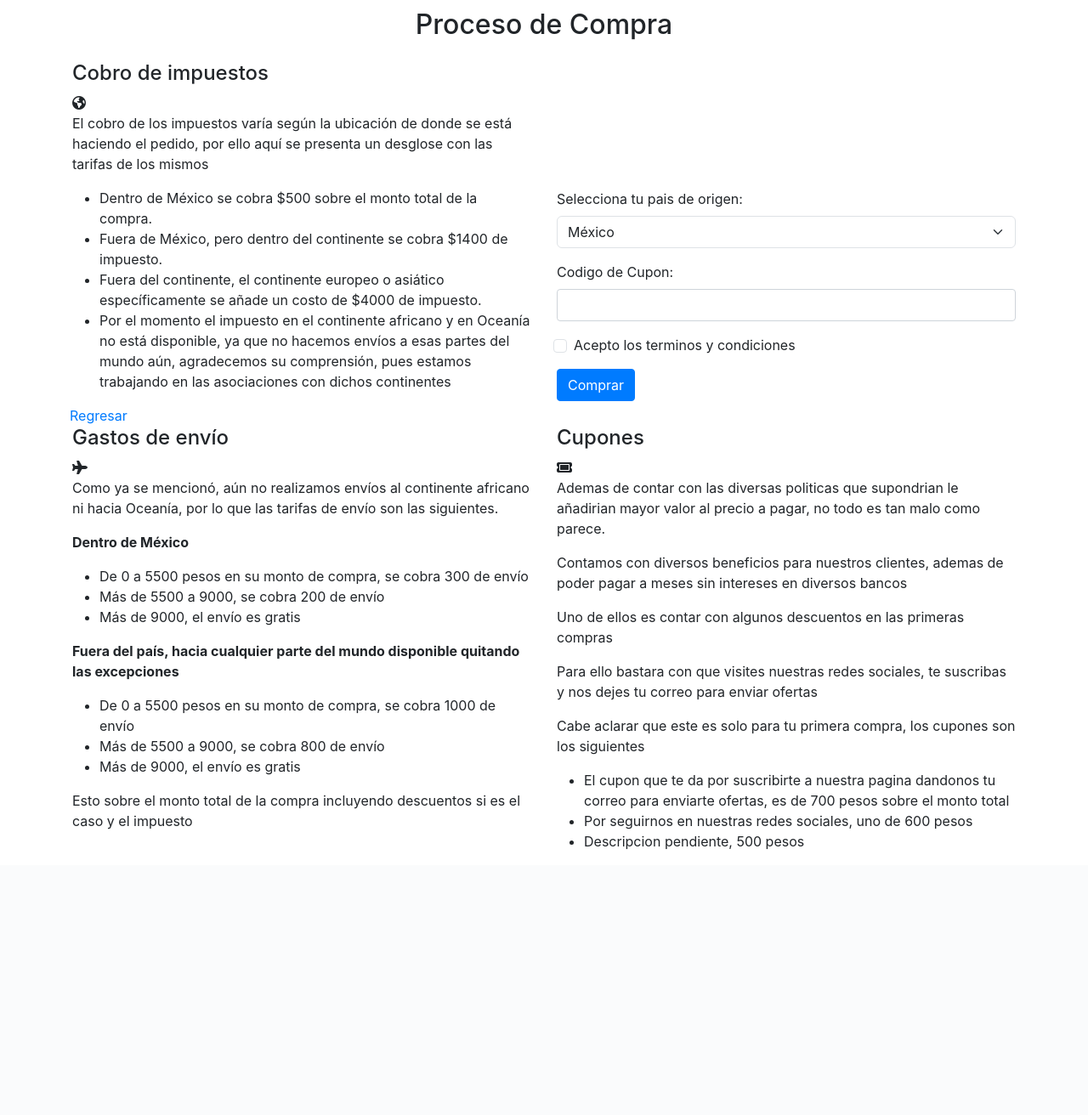
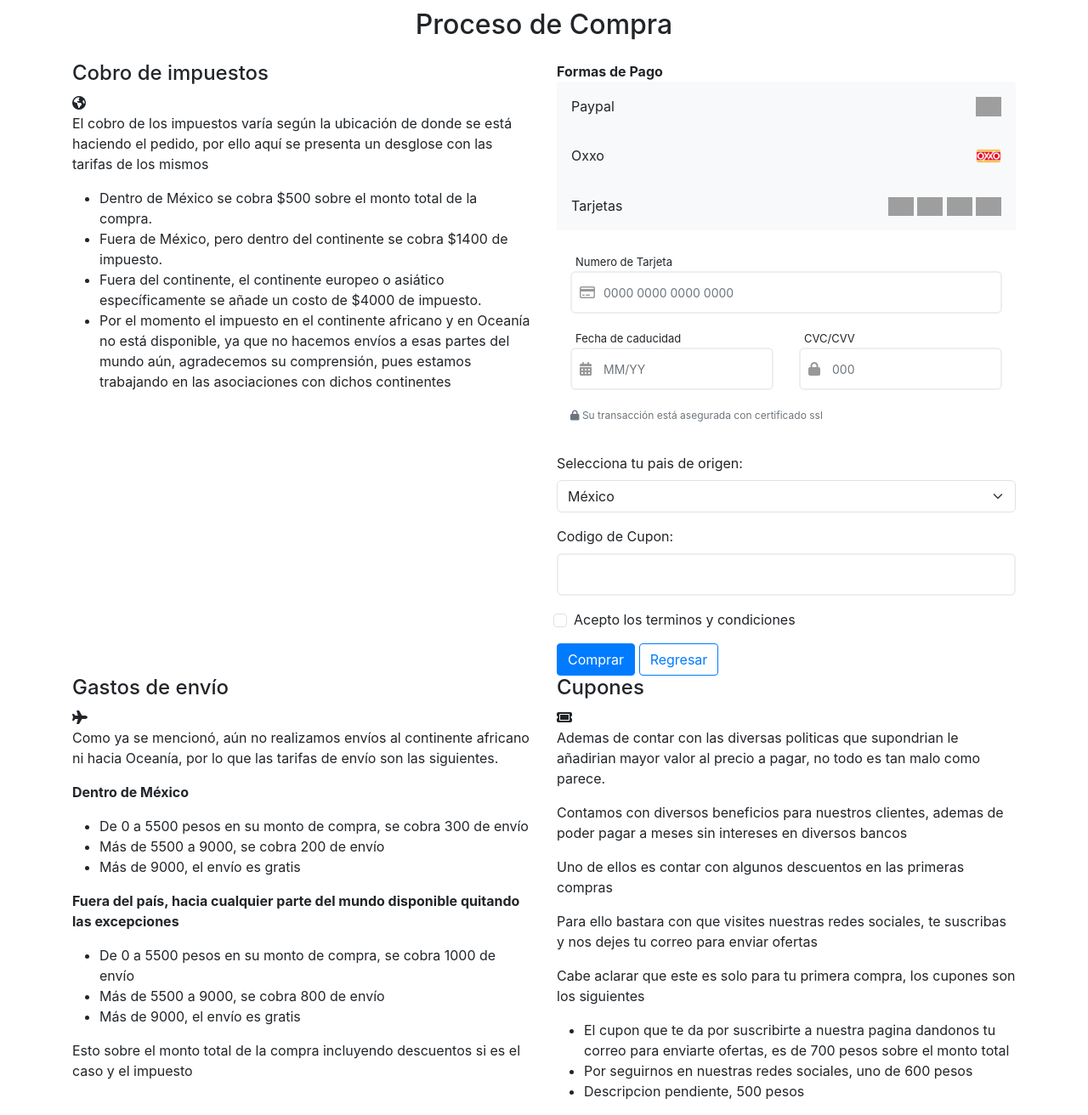
Before and after one commit to Checo03/TiendaProyectoFinal, a PHP site: page /detallesCompra.php in a window 1280 px wide. Shown: the part 86-1398 px from the top of the page at 85% size. Before the commit the page ends 1086 px from the top, so only its background shows below. Run offline with PHP 8.4, Linux system fonts and the light colour scheme; data that the repository does not hold is empty; some libraries are stand-ins or nearby versions; grey boxes are pictures that could not be loaded.

Commit message:
Creacion formas de pago

```diff
--- a/Estilos/formass_pagos.css
+++ b/Estilos/formasss_pagos.css
@@ -1,11 +1,4 @@
 @import url("https://fonts.googleapis.com/css2?family=Poppins:weight@100;200;300;400;500;600;700;800&display=swap");
-
-
-       body{
-        background-color:#f5eee7;
-        font-family: "Poppins", sans-serif;
-        font-weight: 300;
-       }
 
        #formas .container{
 
--- a/detallesCompra.php
+++ b/detallesCompra.php
@@ -25,11 +25,13 @@ if(isset($_GET["usuario"]) && isset($_GET["totalCompra"])) {
     <script src="https://kit.fontawesome.com/1d06ada3de.js" crossorigin="anonymous"></script>
     <link rel="stylesheet" href="Estilos/estilosDetalleC.css">
     <link rel="stylesheet" href="Estilos/CabeceraEstilos.css">
+    <link rel="stylesheet" href="Estilos/formasss_pagos.css">
 
-    <link rel='stylesheet' href='https://cdn.jsdelivr.net/npm/bootstrap@4.5.0/dist/css/bootstrap.min.css'>
-    <script src='https://cdn.jsdelivr.net/npm/bootstrap@4.5.0/dist/js/bootstrap.bundle.min.js'></script>
-    <script src="https://code.jquery.com/jquery-3.7.1.js" integrity="sha256-eKhayi8LEQwp4NKxN+CfCh+3qOVUtJn3QNZ0TciWLP4=" crossorigin="anonymous"></script>
+    <link rel="stylesheet" href="https://cdn.jsdelivr.net/npm/bootstrap@4.6.2/dist/css/bootstrap.min.css" integrity="sha384-xOolHFLEh07PJGoPkLv1IbcEPTNtaed2xpHsD9ESMhqIYd0nLMwNLD69Npy4HI+N" crossorigin="anonymous">
+    <script src="https://cdn.jsdelivr.net/npm/jquery@3.5.1/dist/jquery.slim.min.js" integrity="sha384-DfXdz2htPH0lsSSs5nCTpuj/zy4C+OGpamoFVy38MVBnE+IbbVYUew+OrCXaRkfj" crossorigin="anonymous"></script>
+    <script src="https://cdn.jsdelivr.net/npm/bootstrap@4.6.2/dist/js/bootstrap.min.js" integrity="sha384-+sLIOodYLS7CIrQpBjl+C7nPvqq+FbNUBDunl/OZv93DB7Ln/533i8e/mZXLi/P+" crossorigin="anonymous"></script>
     <script src="https://kit.fontawesome.com/91b95836a0.js" crossorigin="anonymous"></script>
+    <script src="https://unpkg.com/sweetalert/dist/sweetalert.min.js"></script>
     <title>Revolt Sound Studio</title>
 
     <style>
@@ -62,8 +64,122 @@ if(isset($_GET["usuario"]) && isset($_GET["totalCompra"])) {
             </div>
         </div>
 
-        <div class="col-md-6">
-            <form action="procesarCompra.php" method="post" style="margin-top: 150px;">
+        <div class="col-md-6" id="formas">
+        <span style="font-weight: bold;">Formas de Pago</span>
+         <div class="card">
+
+            <div class="accordion" id="accordionExample">
+
+                <div class="card">
+                    <div class="card-header p-0" id="headingTwo">
+                    <h2 class="mb-0">
+                        <button class="btn btn-light btn-block text-left collapsed p-3 rounded-0 border-bottom-custom" type="button" data-toggle="collapse" data-target="#collapseTwo" aria-expanded="false" aria-controls="collapseTwo">
+                        <div class="d-flex align-items-center justify-content-between">
+
+                            <span>Paypal</span>
+                            <img src="https://i.imgur.com/7kQEsHU.png" width="30">
+
+                        </div>
+                        </button>
+                    </h2>
+                    </div>
+                    <div id="collapseTwo" class="collapse" aria-labelledby="headingTwo" data-parent="#accordionExample">
+                    <div class="card-body">
+                        <input type="text" class="form-control" placeholder="Paypal email">
+                    </div>
+                    </div>
+                </div>
+                <div class="card">
+                    <div class="card-header p-0" id="headingT">
+                    <h2 class="mb-0">
+                        <button class="btn btn-light btn-block text-left collapsed p-3 rounded-0 border-bottom-custom" type="button" data-toggle="collapse" data-target="#collapseT" aria-expanded="false" aria-controls="collapseT">
+                        <div class="d-flex align-items-center justify-content-between">
+
+                            <span>Oxxo</span>
+                            <img src="Media/Img/Recibo/oxxo.png" width="30">
+
+                        </div>
+                        </button>
+                    </h2>
+                    </div>
+                    <div id="collapseT" class="collapse" aria-labelledby="headingTwo" data-parent="#accordionExample">
+                    <div class="card-body">
+                        <input type="text" class="form-control" placeholder="Aqui pones el boton del Oxxo">
+                    </div>
+                    </div>
+                </div>
+
+                <div class="card">
+                    <div class="card-header p-0">
+                    <h2 class="mb-0">
+                        <button class="btn btn-light btn-block text-left p-3 rounded-0" data-toggle="collapse" data-target="#collapseOne" aria-expanded="true" aria-controls="collapseOne">
+                        <div class="d-flex align-items-center justify-content-between">
+
+                            <span>Tarjetas</span>
+                            <div class="icons">
+                            <img src="https://i.imgur.com/2ISgYja.png" width="30">
+                            <img src="https://i.imgur.com/W1vtnOV.png" width="30">
+                            <img src="https://i.imgur.com/35tC99g.png" width="30">
+                            <img src="https://i.imgur.com/2ISgYja.png" width="30">
+                            </div>
+
+                        </div>
+                        </button>
+                    </h2>
+                    </div>
+
+                    <div id="collapseOne" class="collapse show" aria-labelledby="headingOne" data-parent="#accordionExample">
+                    <div class="card-body payment-card-body">
+
+                        <span class="font-weight-normal card-text">Numero de Tarjeta</span>
+                        <div class="input">
+
+                        <i class="fa fa-credit-card"></i>
+                        <input type="text" class="form-control" placeholder="0000 0000 0000 0000">
+
+                        </div>
+
+                        <div class="row mt-3 mb-3">
+
+                        <div class="col-md-6">
+
+                            <span class="font-weight-normal card-text">Fecha de caducidad</span>
+                            <div class="input">
+
+                            <i class="fa fa-calendar"></i>
+                            <input type="text" class="form-control" placeholder="MM/YY">
+
+                            </div>
+
+                        </div>
+
+
+                        <div class="col-md-6">
+
+                            <span class="font-weight-normal card-text">CVC/CVV</span>
+                            <div class="input">
+
+                            <i class="fa fa-lock"></i>
+                            <input type="text" class="form-control" placeholder="000">
+
+                            </div>
+
+                        </div>
+
+
+                        </div>
+
+                        <span class="text-muted certificate-text"><i class="fa fa-lock"></i>
+                        Su transacción está asegurada con certificado ssl</span>
+
+                    </div>
+                    </div>
+                </div>
+
+                </div>
+
+            </div>
+            <form action="procesarCompra.php" method="post" style="margin-top: 10px;">
 
                 <label for="pais">Selecciona tu pais de origen:</label>
                 <select id="pais" name="pais" class="form-select mb-3" required>
@@ -86,9 +202,9 @@ if(isset($_GET["usuario"]) && isset($_GET["totalCompra"])) {
                 <input type="hidden" name="numPro" value="<?php echo $numProductos; ?>">
 
                 <button type="submit" class="btn btn-primary">Comprar</button>
+                <a href="verCarrito.php" class="btn btn-outline-primary">Regresar</a>
             </form>
         </div>
-        <a href="verCarrito.php">Regresar</a>
 
         <!-- Div derecho con información adicional -->
         <div class="col-md-6">
```
Also changed, not shown: Media/Img/Recibo/oxxo.png (added).
